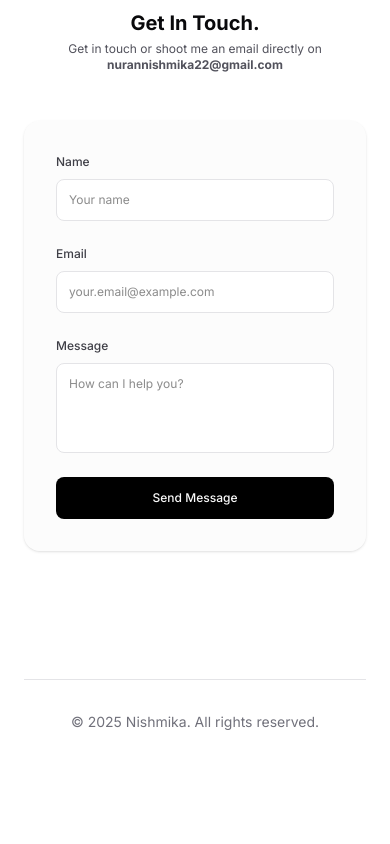
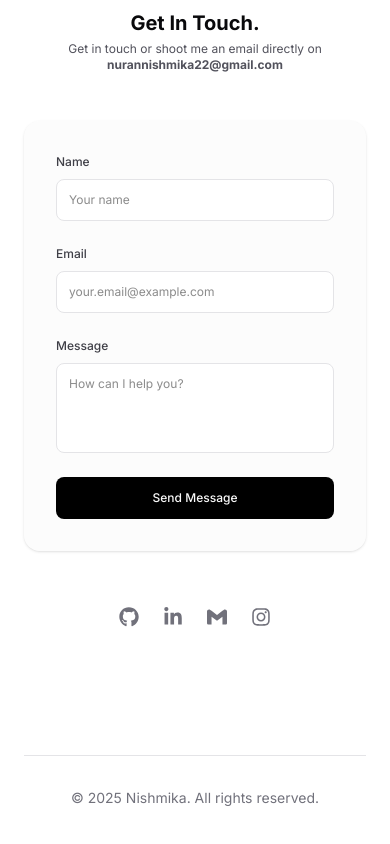
Before and after one commit to nishmikaeka/portfolio, a Next.js app: page / in a window 390 px wide. Shown: the part 4668-5512 px from the top of the page. Before the commit the page ends 5480 px from the top, so only its background shows below. Built offline with nearby package versions, Linux system fonts and the light colour scheme.

Commit message:
added social links to the mobile screen

```diff
--- a/src/components/sections/Contact.tsx
+++ b/src/components/sections/Contact.tsx
@@ -3,6 +3,8 @@
 import React, { useState } from "react"
 import { motion } from "framer-motion"
 import { Notification } from "../ui/Notification"
+import { FaGithub, FaLinkedinIn, FaInstagram } from "react-icons/fa"
+import { SiGmail } from "react-icons/si"
 
 export function Contact() {
     const [formData, setFormData] = useState({
@@ -20,6 +22,33 @@ export function Contact() {
         message: "",
         type: "success",
     })
+
+    const socialLinks = [
+        {
+            name: "GitHub",
+            icon: FaGithub,
+            href: "https://github.com/nishmikaeka",
+            hoverColor: "hover:text-zinc-950 dark:hover:text-white"
+        },
+        {
+            name: "LinkedIn",
+            icon: FaLinkedinIn,
+            href: "https://www.linkedin.com/in/nishmika-eka/",
+            hoverColor: "hover:text-[#1da1f2]"
+        },
+        {
+            name: "Gmail",
+            icon: SiGmail,
+            href: "mailto:nurannishmika22@gmail.com",
+            hoverColor: "hover:text-[#EA4335]"
+        },
+        {
+            name: "Instagram",
+            icon: FaInstagram,
+            href: "https://www.instagram.com/nishmika_27/",
+            hoverColor: "hover:text-[#E1306C]"
+        }
+    ]
 
     const handleSubmit = async (e: React.FormEvent) => {
         e.preventDefault()
@@ -170,6 +199,21 @@ export function Contact() {
                 </motion.form>
             </div>
 
+            <div className="mt-2 flex w-full justify-center gap-6 md:hidden">
+                {socialLinks.map((link) => (
+                    <a
+                        key={link.name}
+                        href={link.href}
+                        target={link.name !== "Gmail" ? "_blank" : undefined}
+                        rel={link.name !== "Gmail" ? "noreferrer" : undefined}
+                        className={`text-zinc-500 transition-all duration-300 hover:-translate-y-1.5 ${link.hoverColor} dark:text-zinc-500`}
+                        title={link.name}
+                    >
+                        <link.icon className="h-5 w-5" />
+                    </a>
+                ))}
+            </div>
+
             <footer className="mt-20 w-full border-t border-zinc-200 pt-8 text-center text-sm text-zinc-500 dark:border-zinc-800 dark:text-zinc-500">
                 <p>© {new Date().getFullYear()} Nishmika. All rights reserved.</p>
             </footer>
```
